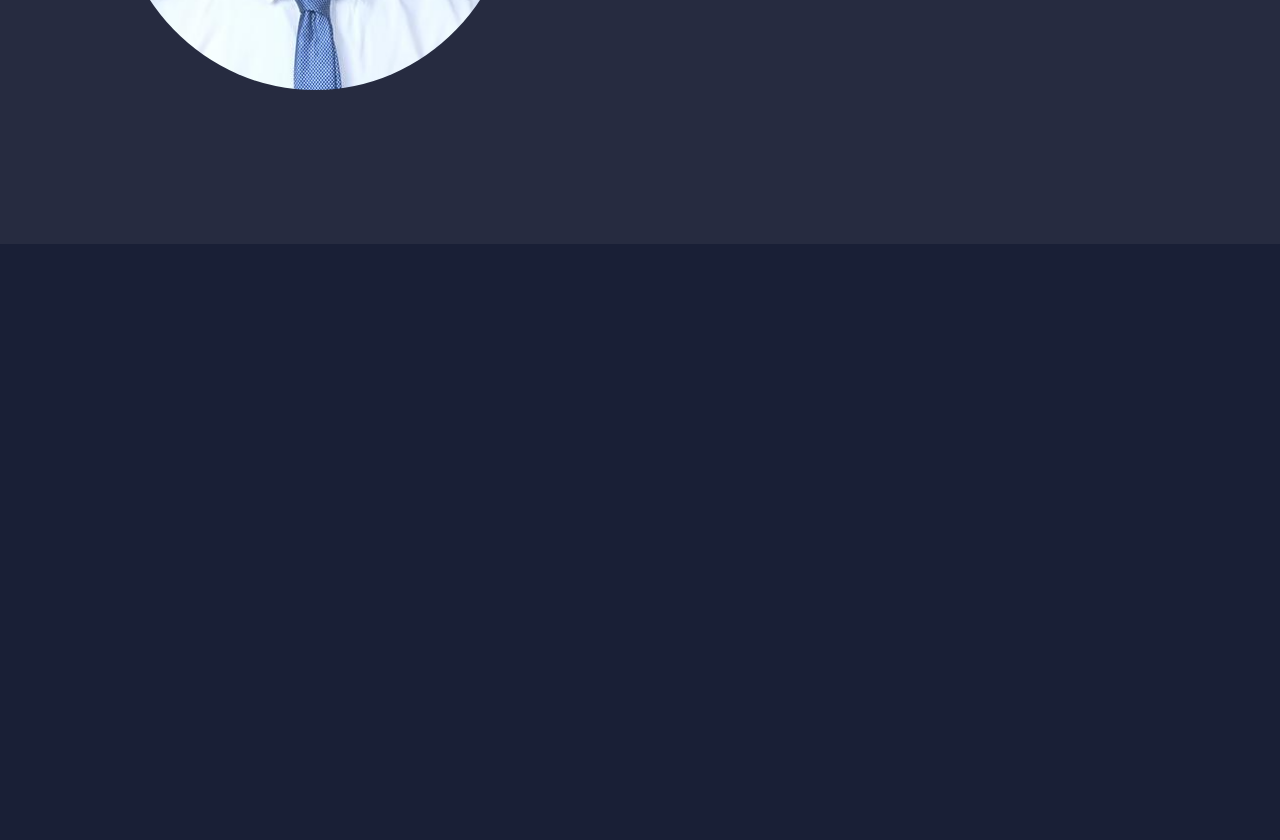
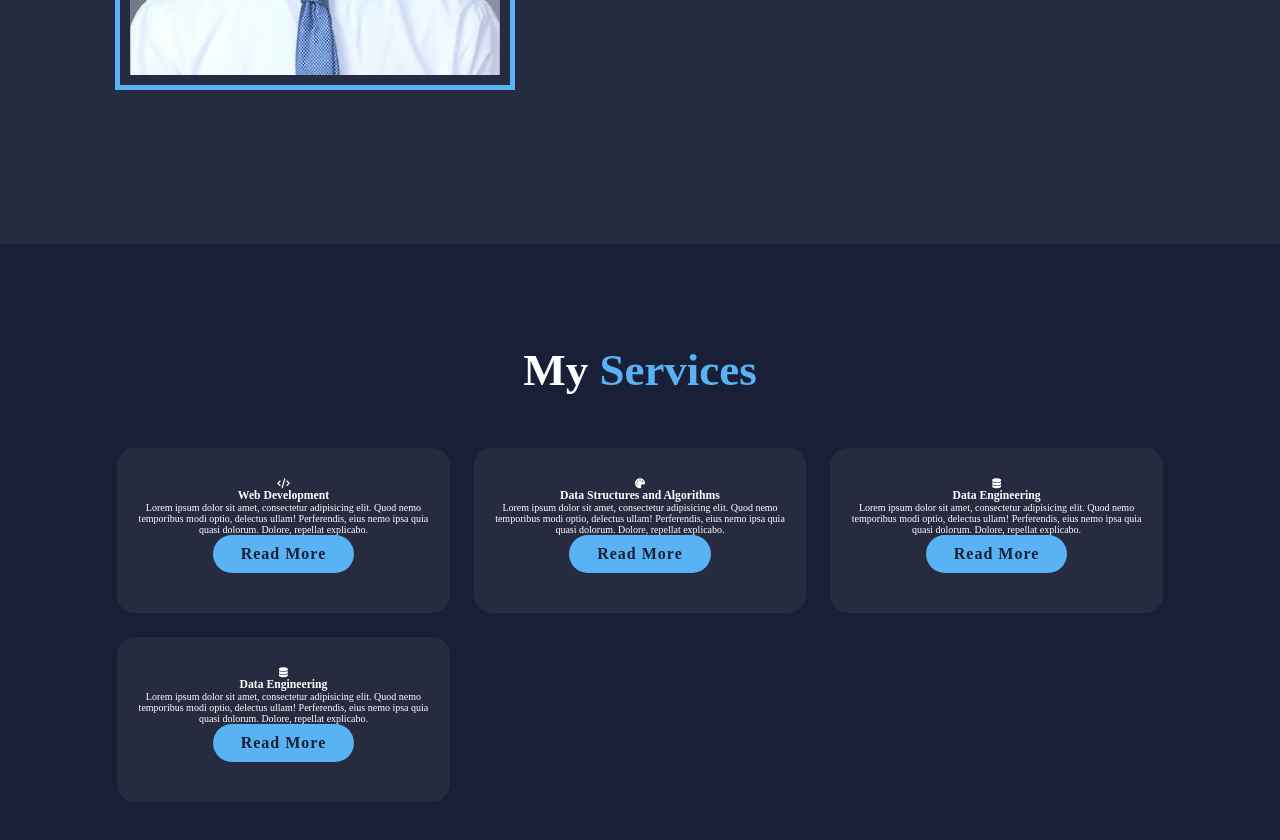
Before and after one commit to sahil-vanarse/PortFolio, a plain HTML site: page index.html in a window 1280 px wide. Shown: the part 1356-2196 px from the top of the page. Before the commit the page ends 1600 px from the top, so only its background shows below. Drawn offline with Linux system fonts and the light colour scheme.

Commit message:
Project Section

```diff
--- a/Style/styles.css
+++ b/Style/styles.css
@@ -101,6 +101,8 @@ span {
     border-radius: 50%;
     width: 50vh;
     animation: floatImage 3s ease-in-out infinite;
+    border: .5rem solid var(--main-color);
+    padding: 10px;
 }
 
 @keyframes floatImage {
@@ -167,7 +169,9 @@ span {
 
 .about-img img {
     width: 50vh;
-    border-radius: 50%;
+    /* border-radius: 50%; */
+    border: 0.5rem solid var(--main-color); /* Black border with 2px width */
+    padding: 10px; /* Creates a 10px margin around the image */
 }
 
 .heading {
@@ -188,3 +192,29 @@ span {
     font-size: 1.6rem;
     margin: 2rem 0 3rem;
 }
+
+.services h2 {
+    margin-bottom: 5rem;
+}
+
+.services-container {
+    display: grid;
+    grid-template-columns: repeat(3, 1fr); /*when we will add neew block it will automatically added and 1fr means 1 fraction i.e the space will be proprotionally divide into same height and width */
+    justify-content: center;
+    align-items: center;
+    grid-gap: 2rem;
+}
+
+.services-container .services-box {
+    background: var(--snd-bg-color);
+    padding: 3rem 2rem 4rem;
+    border-radius: 2rem;
+    text-align: center;
+    border: .2rem solid var(--bg-color);
+    transition: .5s ease;
+}
+
+.services-container .services-box:hover {
+    border-color: var(--main-color);
+    transform: scale(1.02);
+}
--- a/index.html
+++ b/index.html
@@ -57,5 +57,40 @@
             <a href="#" class="btn">Read More</a>
         </div>
     </section>
+
+
+    <!-- Services section design -->
+    <section class="services" id="services">
+        <h2 class="heading">My <span> Services</span></h2>
+
+        <div class="services-container">
+            <div class="services-box">
+                <i class="fa-solid fa-code"></i>
+                <h3>Web Development</h3>
+                <p>Lorem ipsum dolor sit amet, consectetur adipisicing elit. Quod nemo temporibus modi optio, delectus ullam! Perferendis, eius nemo ipsa quia quasi dolorum. Dolore, repellat explicabo.</p>
+                <a href="#" class="btn">Read More</a>
+            </div>
+
+            <div class="services-box">
+                <i class="fa-solid fa-palette"></i>
+                <h3>Data Structures and Algorithms</h3>
+                <p>Lorem ipsum dolor sit amet, consectetur adipisicing elit. Quod nemo temporibus modi optio, delectus ullam! Perferendis, eius nemo ipsa quia quasi dolorum. Dolore, repellat explicabo.</p>
+                <a href="#" class="btn">Read More</a>
+            </div>
+
+            <div class="services-box">
+                <i class="fa-solid fa-database"></i>
+                <h3>Data Engineering</h3>
+                <p>Lorem ipsum dolor sit amet, consectetur adipisicing elit. Quod nemo temporibus modi optio, delectus ullam! Perferendis, eius nemo ipsa quia quasi dolorum. Dolore, repellat explicabo.</p>
+                <a href="#" class="btn">Read More</a>
+            </div>
+            <div class="services-box">
+                <i class="fa-solid fa-database"></i>
+                <h3>Data Engineering</h3>
+                <p>Lorem ipsum dolor sit amet, consectetur adipisicing elit. Quod nemo temporibus modi optio, delectus ullam! Perferendis, eius nemo ipsa quia quasi dolorum. Dolore, repellat explicabo.</p>
+                <a href="#" class="btn">Read More</a>
+            </div>
+        </div>
+    </section>
 </body>
 </html>
```
